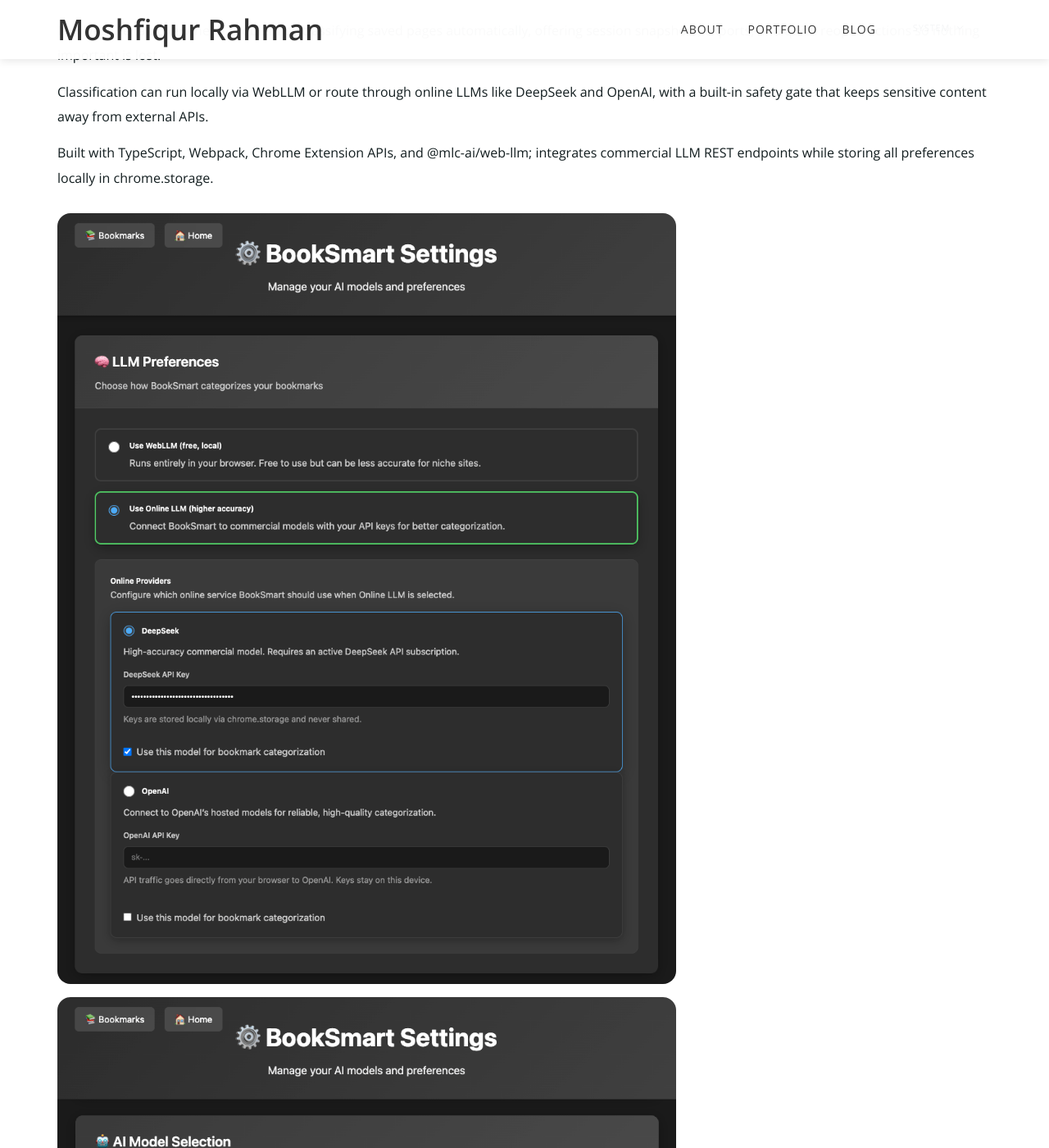
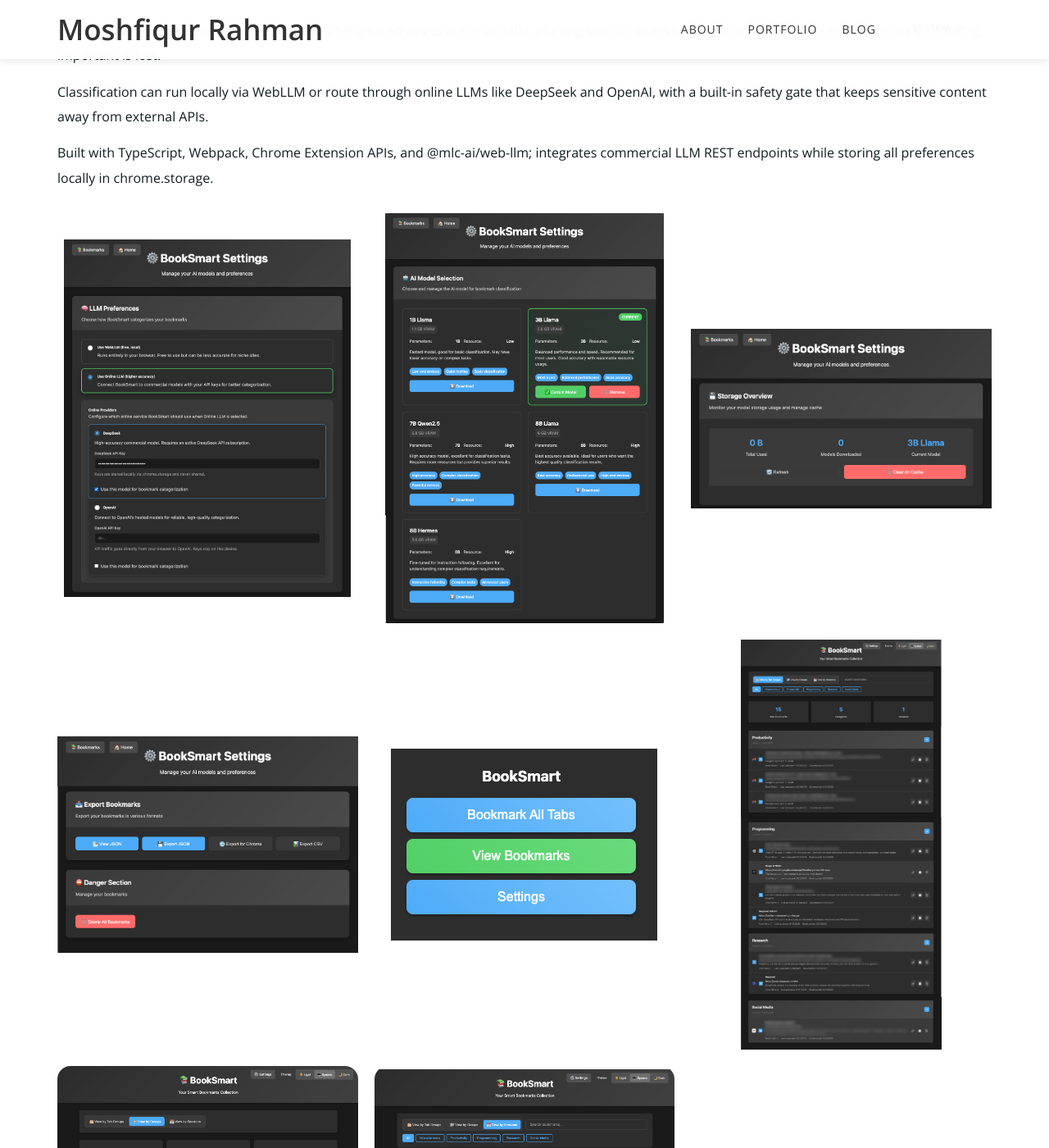
Before and after one commit to moshfiqur/moshfiqur.github.io, a Jekyll site: the page built from portfolio/booksmart/index.html, in a window 1280 px wide and 1400 px high, scrolled down 1324 px. Shown: the whole window at 82% size. Built offline with Jekyll 4.4.1, drawn with Linux system fonts in a browser that asks for light colours.

Commit message:
Updated show case gallery image orientation

```diff
--- a/_data/projects/booksmart.yml
+++ b/_data/projects/booksmart.yml
@@ -71,9 +71,9 @@
 # - file: 02_Cluttered_Browser.png
 #   orientation: landscape
 - file: 03_Settings1.png
-  orientation: landscape
+  orientation: portrait
 - file: 04_Settings2.png
-  orientation: landscape
+  orientation: portrait
 - file: 05_Settings3.png
   orientation: landscape
 - file: 06_Settings4.png
@@ -81,7 +81,7 @@
 - file: 07_Action_Window.png
   orientation: landscape
 - file: 08_Bookmark_Tab_Groups.png
-  orientation: landscape
+  orientation: portrait
 - file: 09_Bookmark_Categories.png
   orientation: landscape
 - file: 10_Bookmark_Sessions.png
--- a/_sass/custom.scss
+++ b/_sass/custom.scss
@@ -298,10 +298,9 @@
 
   .case-gallery {
     display: grid;
-    grid-template-columns: repeat(auto-fill, minmax(280px, 1fr));
-    gap: 16px;
+    grid-template-columns: repeat(auto-fill, minmax(300px, 1fr));
+    gap: 20px;
     margin-top: 28px;
-    grid-auto-flow: dense;
 
     &__item {
       border-radius: 16px;
@@ -310,29 +309,46 @@
       align-items: center;
       justify-content: center;
       background: transparent;
+      min-height: 200px;
 
       img {
-        width: 100%;
+        max-width: 100%;
+        max-height: 500px;
+        width: auto;
         height: auto;
         object-fit: contain;
         display: block;
       }
 
-      &--portrait {
-        grid-column: span 1;
+      &--portrait img {
+        max-width: 350px;
       }
 
-      &--landscape {
-        grid-column: span 2;
+      &--landscape img {
+        max-width: 100%;
+        max-height: 450px;
       }
     }
 
+    @media (max-width: 1200px) {
+      grid-template-columns: repeat(auto-fill, minmax(280px, 1fr));
+    }
+
     @media (max-width: 768px) {
-      grid-template-columns: repeat(auto-fill, minmax(200px, 1fr));
+      grid-template-columns: repeat(auto-fill, minmax(250px, 1fr));
+      gap: 16px;
 
-      &__item--landscape {
-        grid-column: span 1;
+      &__item {
+        min-height: 150px;
+
+        img {
+          max-height: 400px;
+        }
       }
+    }
+
+    @media (max-width: 480px) {
+      grid-template-columns: 1fr;
     }
   }
 
--- a/css/style.css
+++ b/css/style.css
@@ -926,14 +926,21 @@
 .case-body { }
 .case-description p { font-size: 1.6rem; line-height: 1.9; margin-bottom: 14px; }
 
-.case-gallery { display: grid; grid-template-columns: repeat(auto-fill, minmax(280px, 1fr)); gap: 16px; margin-top: 28px; grid-auto-flow: dense; }
-.case-gallery__item { border-radius: 16px; overflow: hidden; display: flex; align-items: center; justify-content: center; background: transparent; }
-.case-gallery__item img { width: 100%; height: auto; object-fit: contain; display: block; }
-.case-gallery__item--portrait { grid-column: span 1; }
-.case-gallery__item--landscape { grid-column: span 2; }
+.case-gallery { display: grid; grid-template-columns: repeat(auto-fill, minmax(300px, 1fr)); gap: 20px; margin-top: 28px; }
+.case-gallery__item { border-radius: 16px; overflow: hidden; display: flex; align-items: center; justify-content: center; background: transparent; min-height: 200px; }
+.case-gallery__item img { max-width: 100%; max-height: 500px; width: auto; height: auto; object-fit: contain; display: block; }
+.case-gallery__item--portrait img { max-width: 350px; }
+.case-gallery__item--landscape img { max-width: 100%; max-height: 450px; }
+@media (max-width: 1200px) {
+	.case-gallery { grid-template-columns: repeat(auto-fill, minmax(280px, 1fr)); }
+}
 @media (max-width: 768px) {
-	.case-gallery { grid-template-columns: repeat(auto-fill, minmax(200px, 1fr)); }
-	.case-gallery__item--landscape { grid-column: span 1; }
+	.case-gallery { grid-template-columns: repeat(auto-fill, minmax(250px, 1fr)); gap: 16px; }
+	.case-gallery__item { min-height: 150px; }
+	.case-gallery__item img { max-height: 400px; }
+}
+@media (max-width: 480px) {
+	.case-gallery { grid-template-columns: 1fr; }
 }
 
 html[data-theme="dark"] .case-hero__media { box-shadow: 0 30px 60px rgba(2,6,23,0.6); }
```
